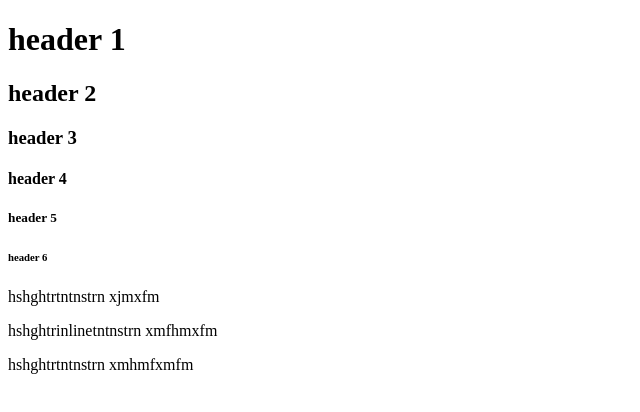
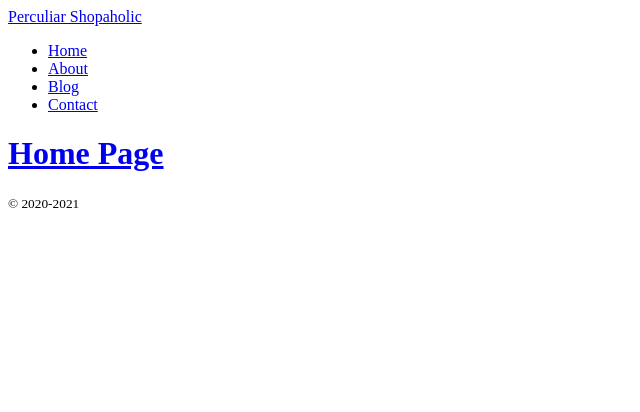
Before and after one commit to Minatonsky/minatonsky.github.io, a plain HTML site: page index.html in a window 1280 px wide. Shown: the whole page, without its empty margins (0-640 px from the left). Drawn offline with Linux system fonts and the light colour scheme.

Commit message:
home-3-17

```diff
--- a/index.html
+++ b/index.html
@@ -5,28 +5,28 @@
     <meta name="viewport" content="width=device-width, initial-scale=1.0">
     <title>Document</title>
 </head>
-<body id="id1" class="class1">
-<h1>header 1</h1>
-<h2>header 2</h2>
-<h3>header 3</h3>
-<h4>header 4</h4>
-<h5>header 5</h5>
-<h6>header 6</h6>
+<body>
 
-<p>
-    hshghtrtntnstrn
-    xjmxfm
-</p>
-<p>
-    hshghtr<span>inline</span>tntnstrn
-    xmfhmxfm
-</p>
-<div>
-    <p>
-        hshghtrtntnstrn
-        xmhmfxmfm
-    </p>
-</div>
+<! --- nav --- >
+<nav class="navbar">
+    <a class="navbar-brand" href="./index.html">Perculiar Shopaholic</a>
+    <ul class="navbar-nav">
+        <li class="nav-item"><a href ="index.html" class="nav-link">Home</a></li>
+        <li class="nav-item"><a href ="about.html" class="nav-link">About</a></li>
+        <li class="nav-item"><a href ="blog.html" class="nav-link">Blog</a></li>
+        <li class="nav-item"><a href ="contact.html" class="nav-link">Contact</a></li>
+    </ul>
+</nav>
+
+<header>
+    <a href="index.html"><h1>Home Page</h1></a>
+</header>
+<! -------- main ----------->
+<! ------- footer ----->
+<footer class="footer">
+    <small class="text-muted">&copy; 2020-2021</small>
+</footer>
+
 </body>
 
 </html>
```
Also changed, not shown: about.html (added, +26 -0 lines), blog.html (added, +26 -0 lines), contact.html (added, +26 -0 lines).
